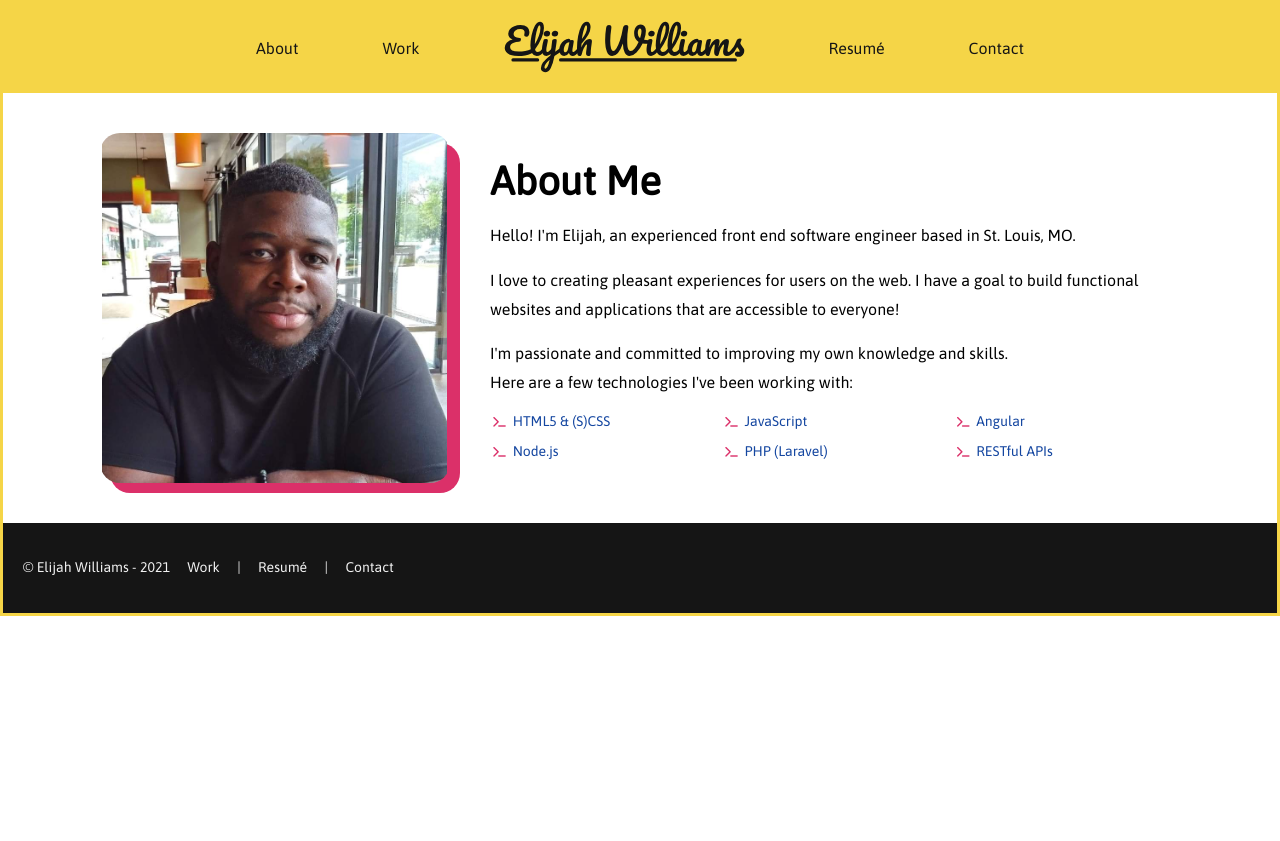
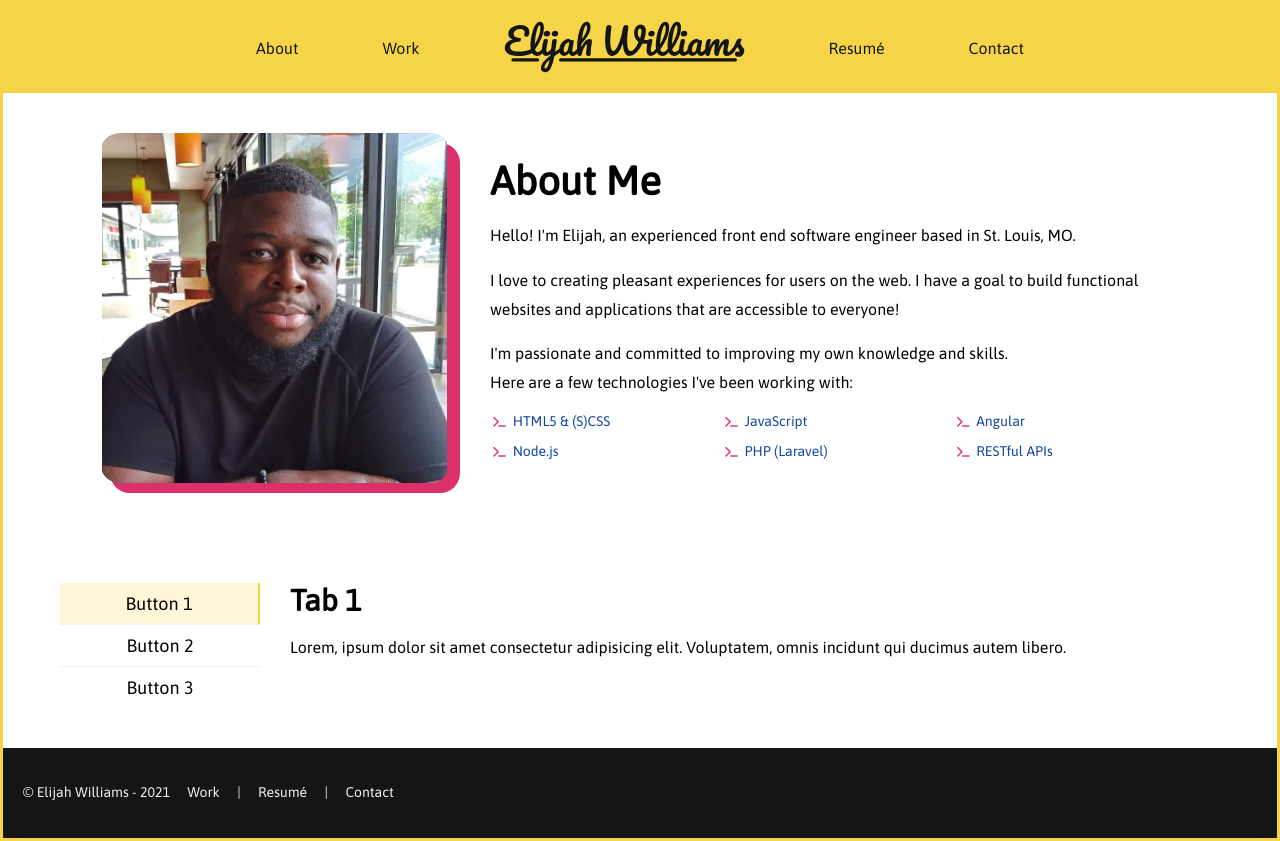
Before and after one commit to sayhelloelijah/say-redesign-angular, an Angular app: page /about in a window 1280 px wide. Before the commit the page ends 800 px from the top, so only its background shows below. Built offline with nearby package versions, Linux system fonts and the light colour scheme.

Commit message:
:sparkles: add resume tab feature

```diff
--- a/src/app/app.module.ts
+++ b/src/app/app.module.ts
@@ -13,6 +13,7 @@ import { BlogAllComponent } from './pages/blog/blog-all/blog-all.component';
 import { BlogSingleComponent } from './pages/blog/blog-single/blog-single.component';
 import { ProjectAllComponent } from './pages/work/project-all/project-all.component';
 import { ProjectSingleComponent } from './pages/work/project-single/project-single.component';
+import { ResumeComponent } from './resume/resume.component';
 
 @NgModule({
   declarations: [
@@ -25,7 +26,8 @@ import { ProjectSingleComponent } from './pages/work/project-single/project-sing
     BlogAllComponent,
     BlogSingleComponent,
     ProjectAllComponent,
-    ProjectSingleComponent
+    ProjectSingleComponent,
+    ResumeComponent
   ],
   imports: [
     BrowserModule,
--- a/src/app/pages/about/about.component.html
+++ b/src/app/pages/about/about.component.html
@@ -21,5 +21,6 @@
       <li class="about_tech-list-item">RESTful APIs</li>
     </ul>
   </div>
+  <app-resume></app-resume>
 </section>
 <!--// Content //-->
--- /dev/null
+++ b/src/app/resume/resume.component.html
@@ -0,0 +1,22 @@
+<div class="resume">
+  <div class="resume__sidebar">
+    <button class="resume__button" data-for-tab="1">Button 1</button>
+    <button class="resume__button" data-for-tab="2">Button 2</button>
+    <button class="resume__button" data-for-tab="3">Button 3</button>
+  </div>
+  <div class="resume__content" data-tab="1">
+    <h2 class="resume__title">Tab 1</h2>
+    <p class="resume__copy">Lorem, ipsum dolor sit amet consectetur adipisicing elit. Voluptatem, omnis incidunt qui
+      ducimus autem libero.</p>
+  </div>
+  <div class="resume__content" data-tab="2">
+    <h2 class="resume__title">Tab 2</h2>
+    <p class="resume__copy">Lorem, ipsum dolor sit amet consectetur adipisicing elit. Voluptatem, omnis incidunt qui
+      ducimus autem libero.</p>
+  </div>
+  <div class="resume__content" data-tab="3">
+    <h2 class="resume__title">Tab 3</h2>
+    <p class="resume__copy">Lorem, ipsum dolor sit amet consectetur adipisicing elit. Voluptatem, omnis incidunt qui
+      ducimus autem libero.</p>
+  </div>
+</div>
--- /dev/null
+++ b/src/app/resume/resume.component.scss
@@ -0,0 +1,60 @@
+@import '../../sass/utilities/variables.scss';
+@import '../../sass/utilities/mixins.scss';
+
+.resume {
+  display: flex;
+  flex-basis: 100%;
+  margin-top: 10em;
+
+  @at-root &__button {
+    background-color: $super-white;
+    border: none;
+    display: block;
+    font: {
+      family: 'Asap', sans-serif;
+      size: 1.8em;
+      weight: 700l
+    }
+    padding: 10px;
+    transition: all .3s ease-in-out;
+    width: 100%;
+
+    @at-root &:hover, &:active {
+      background-color: lighten($primary-color, 30%);
+    }
+
+    @at-root &:not(:last-of-type) {
+      border-bottom: 1px solid $white;
+    }
+
+    @at-root &--active {
+      background-color: lighten($primary-color, 30%);
+      border-right: 2px solid $primary-color;
+    }
+  }
+
+  @at-root &__content {
+    display: none;
+    flex: {
+      direction: column;
+    }
+    padding: 0 3em;
+    position: relative;
+
+    @at-root &--active {
+      animation: appear 0.75s forwards;
+      display: flex;
+    }
+  }
+
+  @at-root &__sidebar {
+    background-color: $super-white;
+    flex-shrink: 0;
+    width: 200px;
+  }
+
+  @at-root &__title {
+    font-size: 3em;
+    margin: 0;
+  }
+}
--- /dev/null
+++ b/src/app/resume/resume.component.ts
@@ -0,0 +1,40 @@
+import { Component, OnInit } from '@angular/core';
+import { connectableObservableDescriptor } from 'rxjs/internal/observable/ConnectableObservable';
+
+@Component({
+  selector: 'app-resume',
+  templateUrl: './resume.component.html',
+  styleUrls: ['./resume.component.scss']
+})
+export class ResumeComponent implements OnInit {
+
+  constructor() { }
+
+  ngOnInit(): void {
+    document.querySelectorAll(".resume__button").forEach(button => {
+      button.addEventListener("click", () => {
+        const sidebar = button.parentElement;
+        const resumeContainer = sidebar.parentElement;
+        const tabNumber = button.dataset.forTab;
+        const activeTab = resumeContainer.querySelector(`.resume__content[data-tab="${tabNumber}"]`);
+
+        sidebar.querySelectorAll(".resume__button").forEach(button => {
+          button.classList.remove("resume__button--active");
+        })
+        resumeContainer.querySelectorAll(".resume__content").forEach(content => {
+          content.classList.remove("resume__content--active");
+        })
+
+        button.classList.add("resume__button--active");
+        activeTab.classList.add("resume__content--active");
+
+      });
+    });
+
+    document.querySelectorAll(".resume").forEach(container => {
+      container.querySelector(".resume__sidebar .resume__button").click();
+    });
+
+  }
+
+}
--- a/src/sass/modules/content.scss
+++ b/src/sass/modules/content.scss
@@ -10,6 +10,7 @@
 .container {
     align-items: center;
     display: flex;
+    flex-wrap: wrap;
     height: calc(100% - 180px);
     margin: 0 auto;
     max-width: 636px;
@@ -26,7 +27,7 @@
 
 .button {
   @include color($tertiary-color, $primary-color);
-  border: 2px solid $tertiary-color{
+  border: 2px solid $tertiary-color {
       radius: 0.5em 0.75em 0.75em 0;
     }
     color: $white;
--- a/src/sass/utilities/mixins.scss
+++ b/src/sass/utilities/mixins.scss
@@ -4,6 +4,19 @@
   box-shadow: -2px -2px 8px rgba($color2, 1),
                 -2px -2px 4px rgba($color2, .25),
                 2px 2px 4px rgba(black, .2);
+}
+
+@keyframes appear {
+  0% {
+    opacity: 0;
+    top: 30px;
+  }
+  50% {
+    top: 0;
+  }
+  100% {
+    opacity: 1;
+  }
 }
 
 @keyframes slide {
```
Also changed, not shown: src/app/pages/home/home.component.ts (+0 -10 lines), 2 other files (tests, documents, lock files or other folders).
